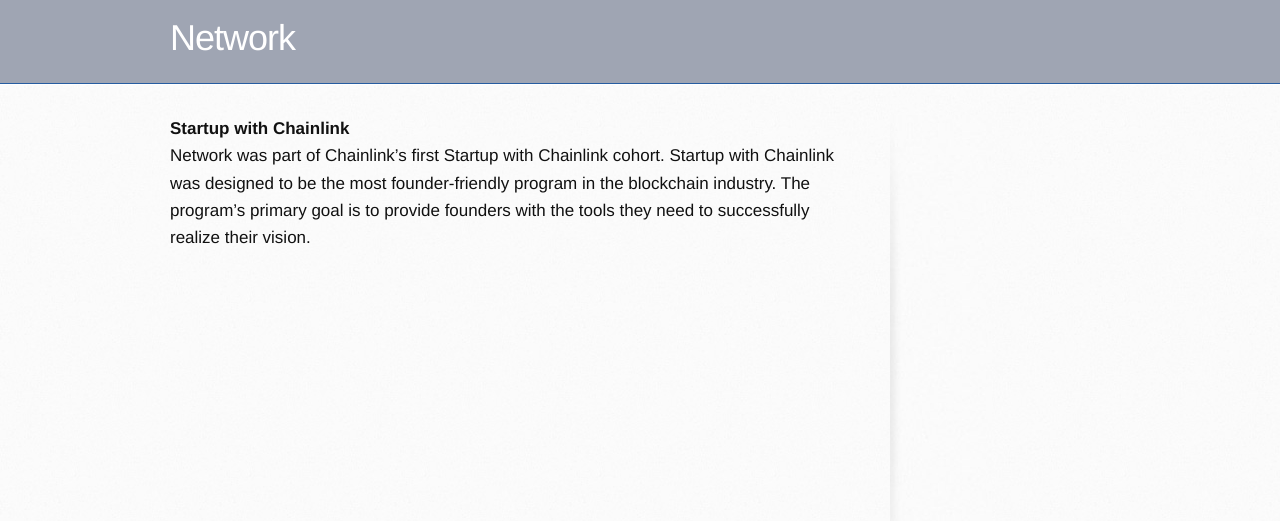
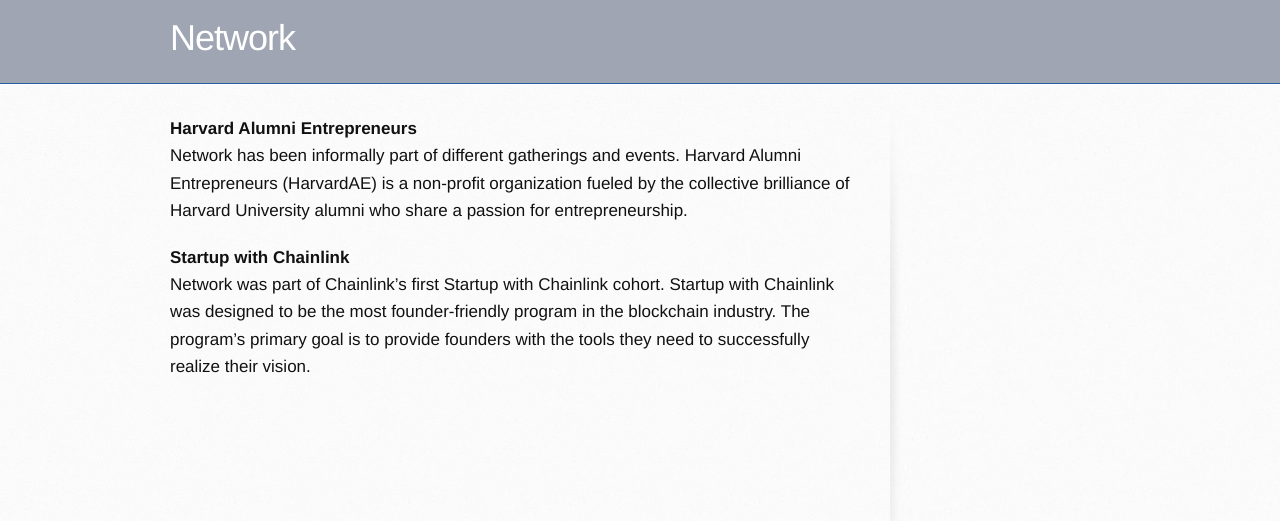
Before and after one commit to networkf/network.github.io, a Jekyll site: the page built from connections.md, in a window 1280 px wide. Shown: the top 521 px of the page. Built offline with Jekyll 4.4.1, drawn with Linux system fonts in a browser that asks for light colours; some web fonts are replaced; our own code applies the rules of GitHub Pages for plain Markdown files; the repository's description, which GitHub fills in, is left out.

Commit message:
Update and rename affiliation.md to connections.md

```diff
--- a/affiliation.md
+++ b/connections.md
@@ -6,6 +6,10 @@ layout: default
 </head>
 ---
 
+**Harvard Alumni Entrepreneurs**
+<br>
+Network has been informally part of different gatherings and events. Harvard Alumni Entrepreneurs (HarvardAE) is a non-profit organization fueled by the collective brilliance of Harvard University alumni who share a passion for entrepreneurship.
+
 **Startup with Chainlink**
 <br>
 Network was part of Chainlink's first Startup with Chainlink cohort. Startup with Chainlink was designed to be the most founder-friendly program in the blockchain industry. The program’s primary goal is to provide founders with the tools they need to successfully realize their vision.
```
